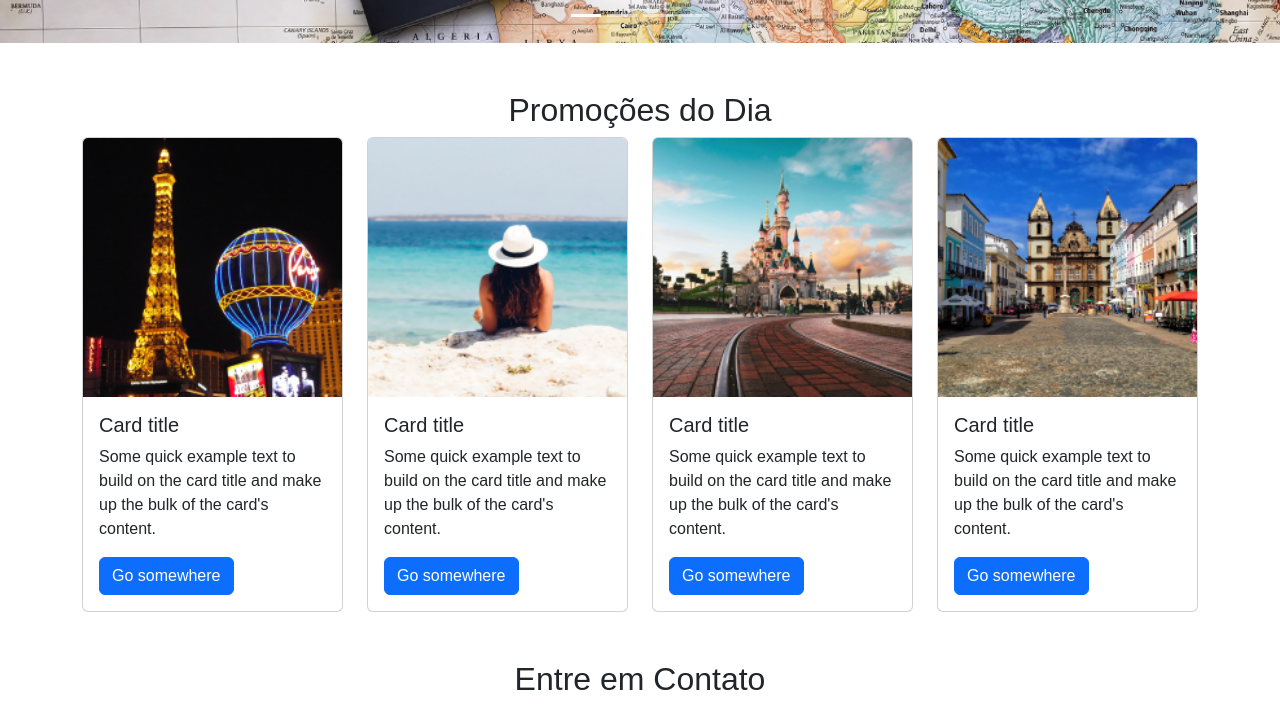
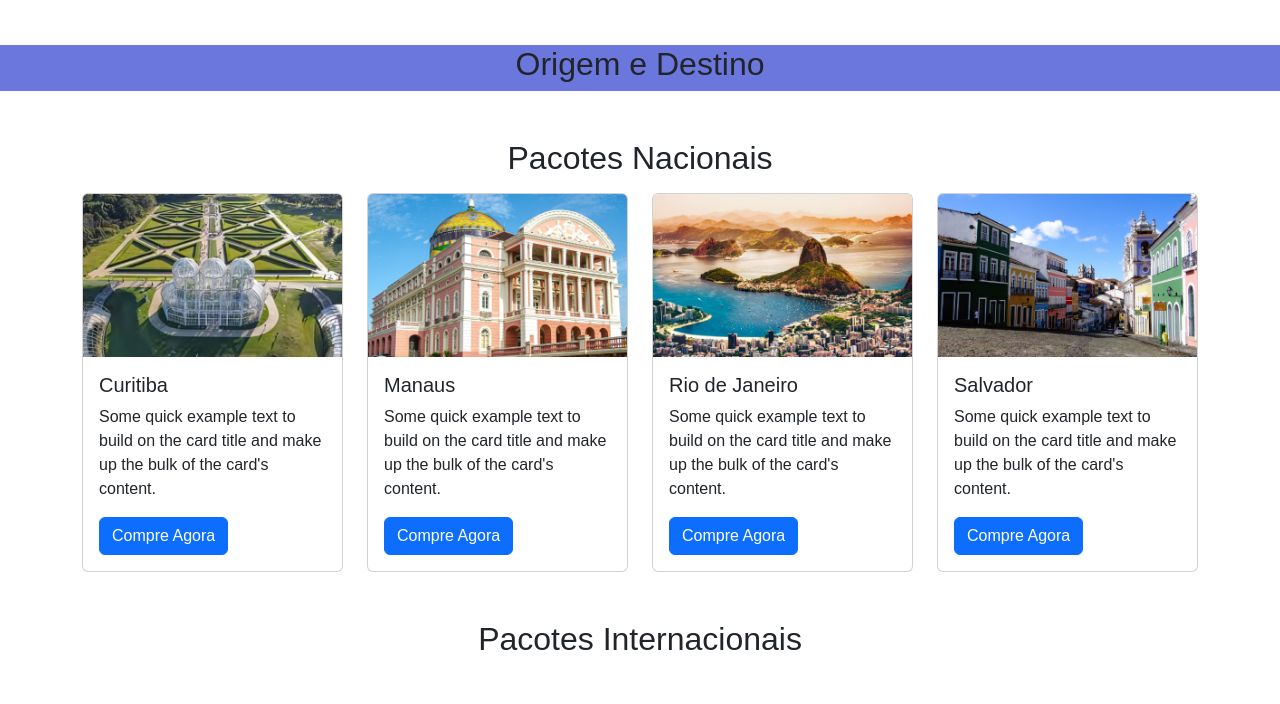
Before and after one commit to elzilanebarreto/Agencia-de-viagens, a plain HTML site: page index.html in a window 1280 px wide. Shown: the part 520-1224 px from the top of the page. Drawn offline with nearby package versions, Linux system fonts and the light colour scheme.

Commit message:
Mudança das imagens e adicionando a seção dos pacotes internacionais

```diff
--- a/css/style.css
+++ b/css/style.css
@@ -45,6 +45,11 @@
     flex-direction: column;
 }
 
+/* -----------Pacotes Nacionais-------------- */
+.card img{
+    object-fit: cover;
+}
+
 
 /* ----------------Rodapé------------------- */
 
--- a/index.html
+++ b/index.html
@@ -101,18 +101,6 @@
     <!-- Início do conteúdo -->
     <main>
 
-        <!-- Início da origem e destino -->
-        <section class="destino">
-            <div class="container-destino">
-                <h2 class="text-center">Origem e Destino</h2>
-
-                <div class="form-destino">
-
-                </div>
-            </div>
-        </section>
-        <!-- Fim da origem e destino -->
-
         <!-- Início das slides das ofertas -->
         <section class="ofertas-slides">
 
@@ -190,15 +178,26 @@
         </section>
         <!-- Fim das slides das ofertas -->
 
+        <!-- Início da origem e destino -->
+        <section class="destino my-5">
+            <div class="container-destino">
+                <h2 class="text-center">Origem e Destino</h2>
 
-        <!-- Início da seção dos cards promocionais com margen p/ cima e baixo-->
+                <div class="form-destino">
+
+                </div>
+            </div>
+        </section>
+        <!-- Fim da origem e destino -->
+
+        <!-- Início da seção dos cards promocionais nacionais com margen p/ cima e baixo-->
         <section class="cards my-5">
 
             <!-- Início do container dos cards-->
             <div class="container">
 
                 <!-- Início do título da seção centralizando com o boot -->
-                <h2 class="text-center">Promoções do Dia</h2>
+                <h2 class="text-center my-3">Pacotes Nacionais</h2>
                 <!-- Fim do título da seção centralizando com o boot -->
 
                 <!-- Início da linha para os cards com espaçamento interno-->
@@ -207,12 +206,12 @@
                     <!-- Início da coluna (grid) -->
                     <div class="col-md-3">
                         <!-- Início do item do card do boot -->
-                        <div class="card h-100">
-                            <img src="imagens/promoções/Vegas.png" class="card-img-top" alt="...">
+                        <div class="card">
+                            <img src="imagens/pacotes-nacionais/curitiba.png" class="card-img-top" alt="...">
                             <div class="card-body">
-                                <h5 class="card-title">Card title</h5>
+                                <h5 class="card-title">Curitiba</h5>
                                 <p class="card-text">Some quick example text to build on the card title and make up the bulk of the card's content.</p>
-                                <a href="#" class="btn btn-primary">Go somewhere</a>
+                                <a href="#" class="btn btn-primary">Compre Agora</a>
                             </div>
                         </div>
                         <!-- Fim do item do card do boot -->
@@ -222,12 +221,12 @@
                     <!-- Início da coluna (grid) -->
                     <div class="col-md-3">
                         <!-- Início do item do card do boot -->
-                        <div class="card h-100">
-                            <img src="imagens/promoções/Praia.png" class="card-img-top" alt="...">
+                        <div class="card">
+                            <img src="imagens/pacotes-nacionais/amazonas.png" class="card-img-top" alt="...">
                             <div class="card-body">
-                                <h5 class="card-title">Card title</h5>
+                                <h5 class="card-title">Manaus</h5>
                                 <p class="card-text">Some quick example text to build on the card title and make up the bulk of the card's content.</p>
-                                <a href="#" class="btn btn-primary">Go somewhere</a>
+                                <a href="#" class="btn btn-primary">Compre Agora</a>
                             </div>
                         </div>
                         <!-- Fim do item do card do boot -->
@@ -237,12 +236,12 @@
                     <!-- Início da coluna (grid) -->
                     <div class="col-md-3">
                         <!-- Início do item do card do boot -->
-                        <div class="card h-100">
-                            <img src="imagens/promoções/Disney.png" class="card-img-top" alt="...">
+                        <div class="card">
+                            <img src="imagens/pacotes-nacionais/rio-janeiro.png" class="card-img-top" alt="...">
                             <div class="card-body">
-                                <h5 class="card-title">Card title</h5>
+                                <h5 class="card-title">Rio de Janeiro</h5>
                                 <p class="card-text">Some quick example text to build on the card title and make up the bulk of the card's content.</p>
-                                <a href="#" class="btn btn-primary">Go somewhere</a>
+                                <a href="#" class="btn btn-primary">Compre Agora</a>
                             </div>
                         </div>
                         <!-- Fim do item do card do boot -->
@@ -252,12 +251,12 @@
                     <!-- Início da coluna (grid) -->
                     <div class="col-md-3">
                         <!-- Início do item do card do boot -->
-                        <div class="card h-100">
-                            <img src="imagens/promoções/Salvador-Bahia.png" class="card-img-top" alt="...">
+                        <div class="card">
+                            <img src="imagens/pacotes-nacionais/salvador.png" class="card-img-top" alt="...">
                             <div class="card-body">
-                                <h5 class="card-title">Card title</h5>
+                                <h5 class="card-title">Salvador</h5>
                                 <p class="card-text">Some quick example text to build on the card title and make up the bulk of the card's content.</p>
-                                <a href="#" class="btn btn-primary">Go somewhere</a>
+                                <a href="#" class="btn btn-primary">Compre Agora</a>
                             </div>
                         </div>
                         <!-- Fim do item do card do boot -->
@@ -272,6 +271,23 @@
 
         </section>
         <!-- Fim da seção dos cards promocionais -->
+
+        <!-- Início da seção dos cards promocionais internacionais com margen p/ cima e baixo-->
+        <section class="cards my-5">
+
+            <!-- Início do container dos cards-->
+            <div class="container">
+
+                <!-- Início do título da seção centralizando com o boot -->
+                <h2 class="text-center my-3">Pacotes Internacionais</h2>
+                <!-- Fim do título da seção centralizando com o boot -->
+
+
+            </div>
+            <!-- Fim do container dos cards-->
+
+        </section>
+        <!-- Fim da seção dos cards promocionais internaicionais -->
 
         <!-- Início do Contato -->
         <section class="contatos my-5">
```
Also changed, not shown: imagens/pacotes-nacionais/amazonas.png (added), imagens/pacotes-nacionais/curitiba.png (added), imagens/pacotes-nacionais/rio-janeiro.png (added), imagens/pacotes-nacionais/salvador.png (added), imagens/promoções/Cristo.png (deleted), imagens/promoções/Disney.png (deleted), imagens/promoções/Praia.png (deleted), imagens/promoções/Salvador-Bahia.png (deleted), imagens/promoções/Vegas.png (deleted).
